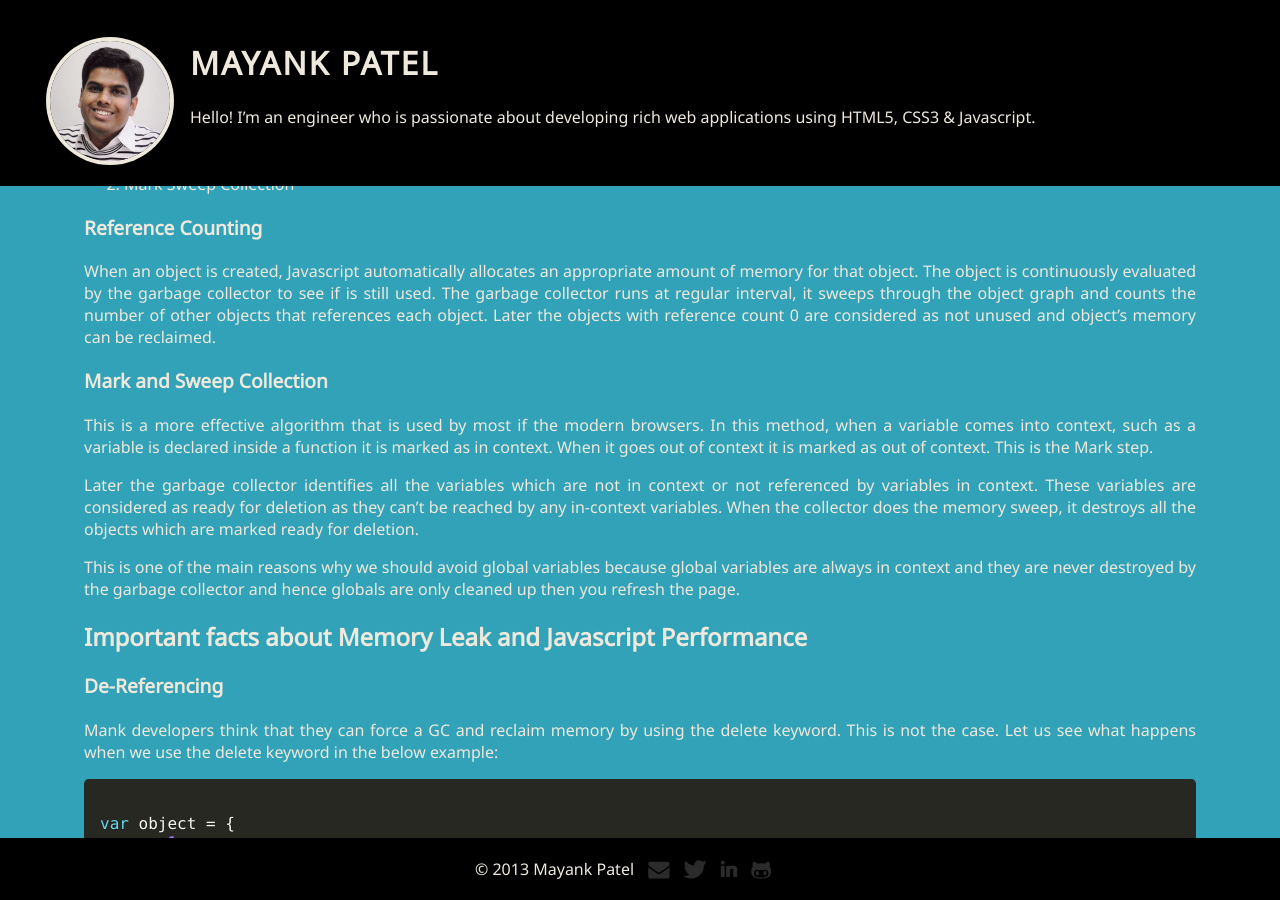
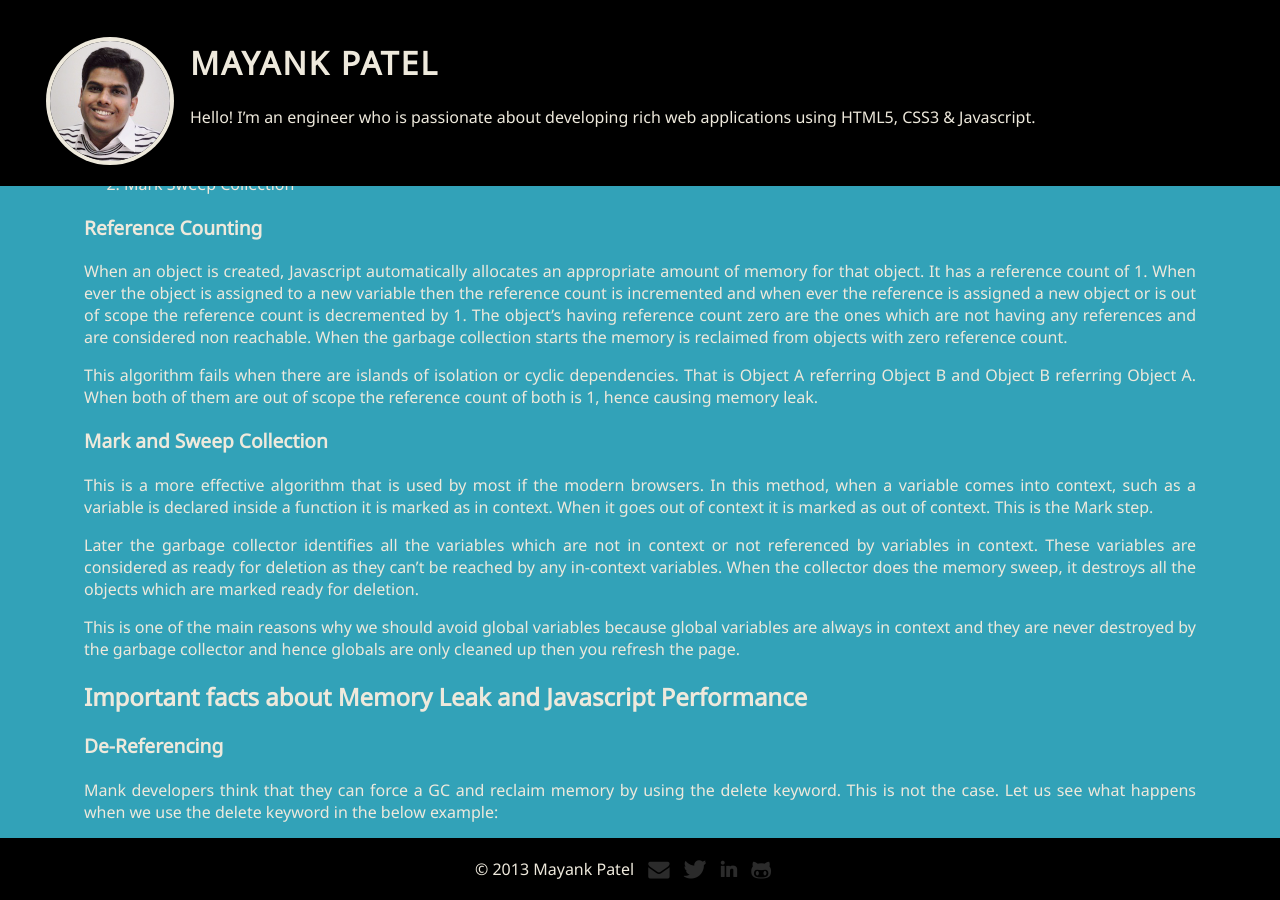
Before and after one commit to mayank-patel/mayankpatel.co, a Jekyll site: the page built from _posts/2013-05-20-Javascript-Memory-Management.md, in a window 1280 px wide and 900 px high, scrolled down 356 px. Built offline with Jekyll 4.4.1, drawn with Linux system fonts in a browser that asks for light colours; comment, search, counter and statistics services are not loaded.

Commit message:
Correction in reference counting

```diff
--- a/_posts/2013-05-20-Javascript-Memory-Management.md
+++ b/_posts/2013-05-20-Javascript-Memory-Management.md
@@ -17,7 +17,10 @@ Like many other advanced programming languages, javascript also has a Garbage Co
 
 ### Reference Counting
 
-When an object is created, Javascript automatically allocates an appropriate amount of memory for that object. The object is continuously evaluated by the garbage collector to see if is still used. The garbage collector runs at regular interval, it sweeps through the object graph and counts the number of other objects that references each object. Later the objects with reference count 0 are considered as not unused and object's memory can be reclaimed.
+
+When an object is created, Javascript automatically allocates an appropriate amount of memory for that object. It has a reference count of 1. When ever the object is assigned to a new variable then the reference count is incremented and when ever the reference is assigned a new object or is out of scope the reference count is decremented by 1. The object's having reference count zero are the ones which are not having any references and are considered non reachable. When the garbage collection starts the memory is reclaimed from objects with zero reference count.
+
+ This algorithm fails when there are islands of isolation or cyclic dependencies. That is Object A referring Object B and Object B referring Object A. When both of them are out of scope the reference count of both is 1, hence causing memory leak.
 
 ### Mark and Sweep Collection
 
```
